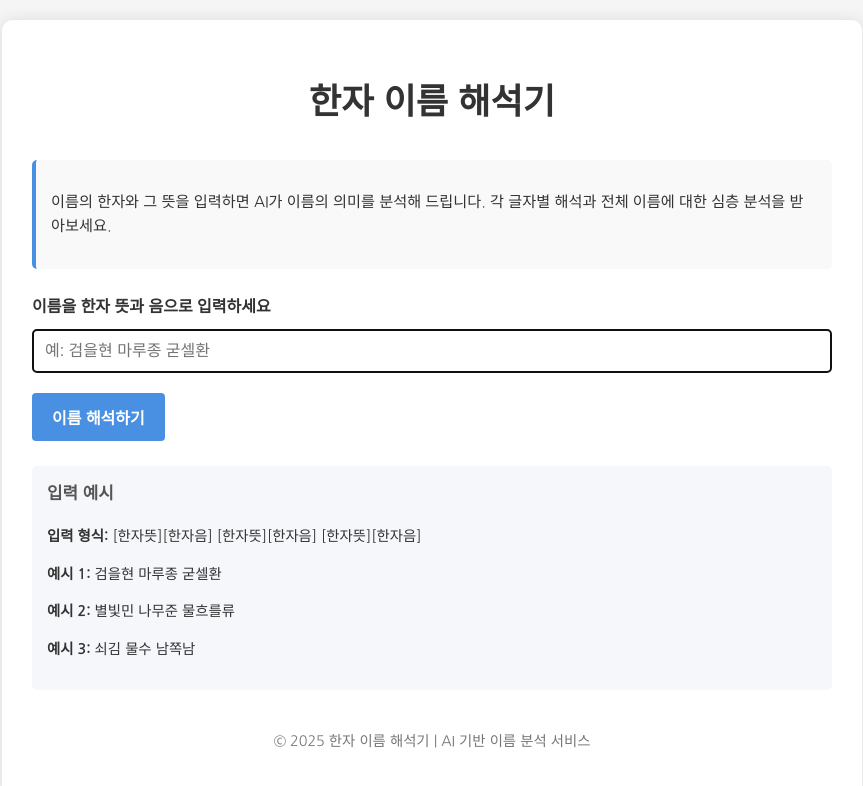
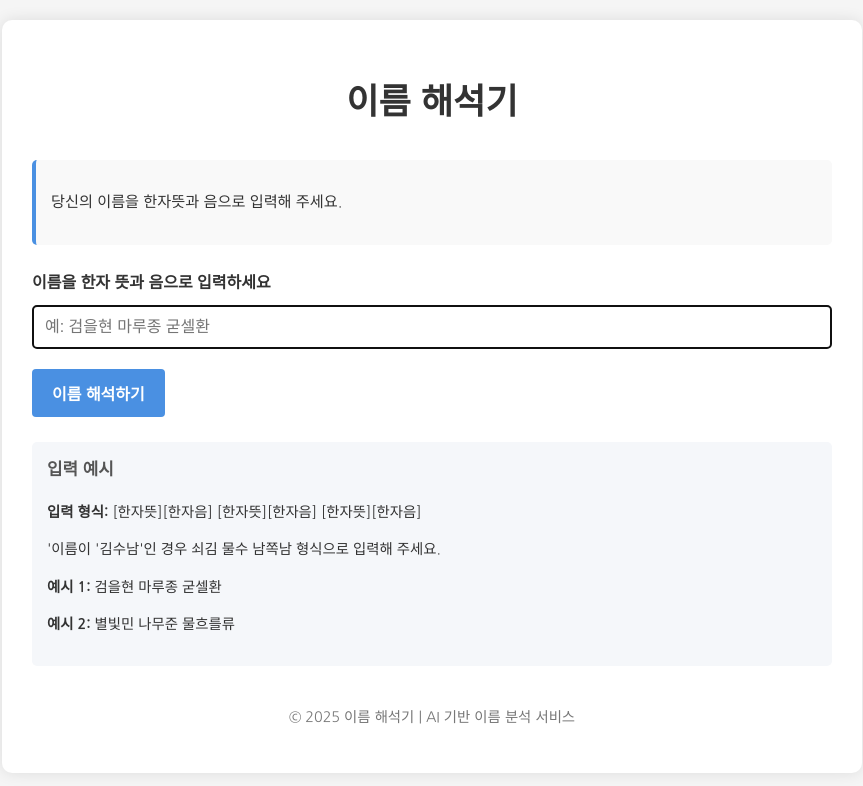
Before and after one commit to tnbk11/name_analyzer, a website: page public/index.html in a window 1280 px wide. Shown: the whole page, without its empty margins (208-1071 px from the left). Drawn offline with Linux system fonts and the light colour scheme.

Commit message:
Add files via upload

```diff
--- a/public/index.html
+++ b/public/index.html
@@ -3,17 +3,17 @@
 <head>
     <meta charset="UTF-8">
     <meta name="viewport" content="width=device-width, initial-scale=1.0">
-    <title>한자 이름 해석기</title>
+    <title>이름 해석기</title>
     <link href="https://cdnjs.cloudflare.com/ajax/libs/font-awesome/5.15.4/css/all.min.css" rel="stylesheet">
     <link href="https://fonts.googleapis.com/css2?family=Nanum+Gothic:wght@400;700&display=swap" rel="stylesheet">
     <link rel="stylesheet" href="css/style.css">
 </head>
 <body>
     <div class="container">
-        <h1>한자 이름 해석기</h1>
+        <h1>이름 해석기</h1>
 
         <div class="intro">
-            <p>이름의 한자와 그 뜻을 입력하면 AI가 이름의 의미를 분석해 드립니다. 각 글자별 해석과 전체 이름에 대한 심층 분석을 받아보세요.</p>
+            <p>당신의 이름을 한자뜻과 음으로 입력해 주세요.</p>
         </div>
 
         <div class="input-section">
@@ -40,13 +40,13 @@
         <div class="examples">
             <h3>입력 예시</h3>
             <p><strong>입력 형식:</strong> [한자뜻][한자음] [한자뜻][한자음] [한자뜻][한자음]</p>
+            <p>'이름이 '김수남'인 경우 쇠김 물수 남쪽남 형식으로 입력해 주세요.</p>
             <p><strong>예시 1:</strong> 검을현 마루종 굳셀환</p>
             <p><strong>예시 2:</strong> 별빛민 나무준 물흐를류</p>
-            <p><strong>예시 3:</strong> 쇠김 물수 남쪽남</p>
         </div>
 
         <footer>
-            <p>© 2025 한자 이름 해석기 | AI 기반 이름 분석 서비스</p>
+            <p>© 2025 이름 해석기 | AI 기반 이름 분석 서비스</p>
         </footer>
     </div>
 
```
